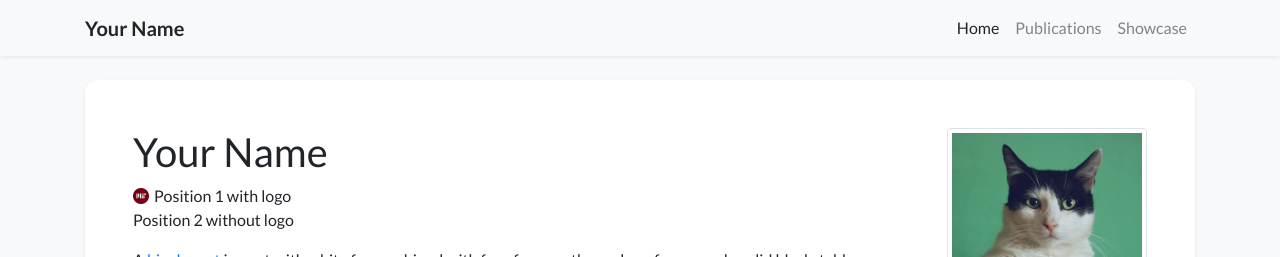
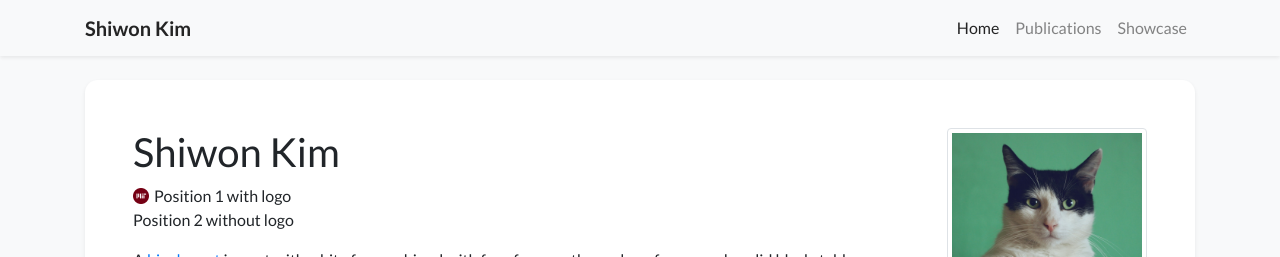
Before and after one commit to shiwonkim/shiwonkim.github.io, a Jekyll site: the page built from index.html, in a window 1280 px wide and 900 px high. Shown: the top 257 px of the window. Built offline with Jekyll 4.4.1, drawn with Linux system fonts in a browser that asks for light colours; nearby versions of some CDN libraries; a style sheet for code colours, icons or effects is not loaded.

Commit message:
edit profile

```diff
--- a/_data/profile.yml
+++ b/_data/profile.yml
@@ -1,6 +1,6 @@
-primary_name: "Your Name"
+primary_name: "Shiwon Kim"
 secondary_name: ""
-navbar_name: "Your Name"
+navbar_name: "Shiwon Kim"
 
 positions:
 - logo: /assets/images/badges/MIT_Social_circle.png  # Logo is optional
```
